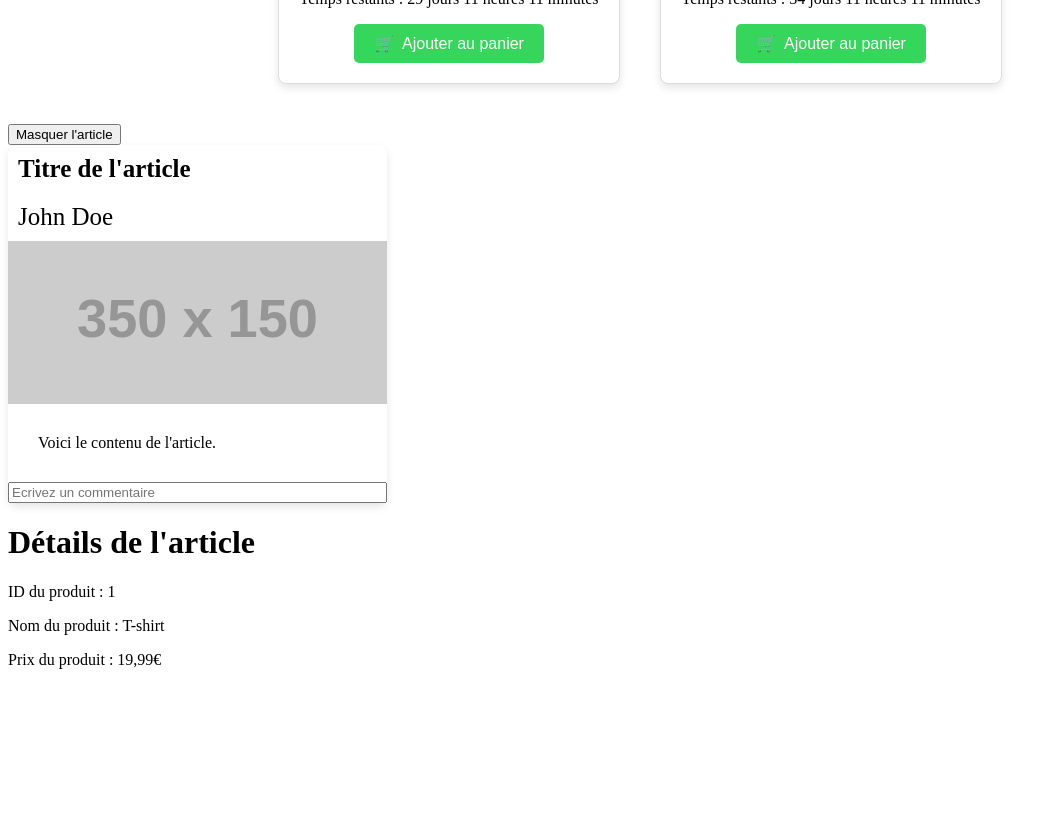
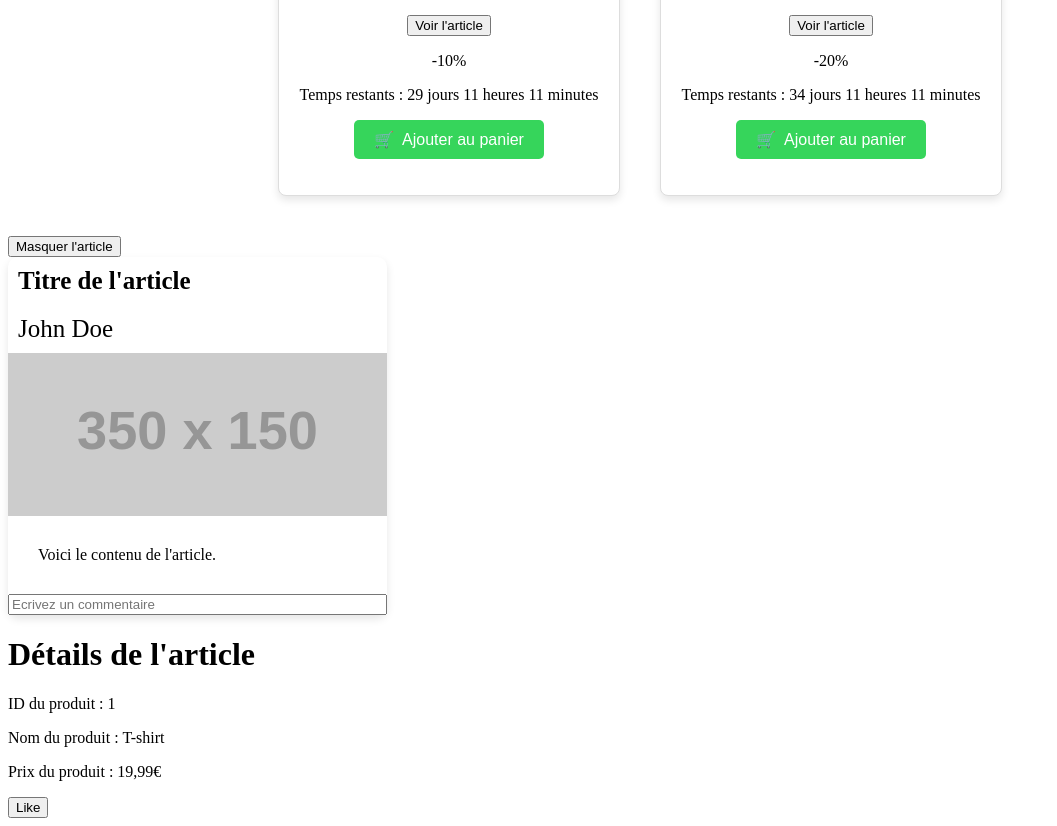
Before and after one commit to cassiopeelaurie/wild-blog, an Angular app: page / in a window 1280 px wide. Shown: the part 2500-3326 px from the top of the page, without its empty margins (0-1057 px from the left). Before the commit the page ends 3185 px from the top, so only its background shows below. Built offline with nearby package versions, Linux system fonts and the light colour scheme.

Commit message:
Angular 09 : Output & EventEmitter from article to catalog

```diff
--- a/src/app/article/article.component.html
+++ b/src/app/article/article.component.html
@@ -20,3 +20,4 @@
   <p>Nom du produit : {{childData.name}}</p>
   <p>Prix du produit : {{childData.price}}</p>
 </div>
+<button (click)="triggerOutput()">Like</button>
--- a/src/app/article/article.component.ts
+++ b/src/app/article/article.component.ts
@@ -1,5 +1,5 @@
 import { CommonModule } from '@angular/common';
-import { Component, Input } from '@angular/core';
+import { Component, Input, Output, EventEmitter } from '@angular/core';
 import { FormsModule } from '@angular/forms';
 import { Product } from '../catalog/catalog.component';
 
@@ -12,6 +12,11 @@ import { Product } from '../catalog/catalog.component';
 })
 export class ArticleComponent {
   @Input() childData: Product | null = null;
+  @Output() dataEmitFromChild: EventEmitter<string> = new EventEmitter<string>();
+
+  triggerOutput() {
+    this.dataEmitFromChild.emit("L'article vient d'être liké");
+  }
 
   article: Article = {
     title: 'Titre de l\'article',
--- a/src/app/catalog/catalog.component.html
+++ b/src/app/catalog/catalog.component.html
@@ -22,7 +22,8 @@
                 <p>{{ noPromoMessage(product) }}</p>
             }
             <button (click)="addToCart(product)" class="button-add">Ajouter au panier</button>
+            <p>{{myProperty}}</p>
         </div>
     }
 </div>
-<app-article [childData]="parentData"></app-article>
+<app-article [childData]="parentData" (dataEmitFromChild)="onReceiveDataFromChild($event)"></app-article>
--- a/src/app/catalog/catalog.component.ts
+++ b/src/app/catalog/catalog.component.ts
@@ -68,6 +68,12 @@ export class Product {
 export class CatalogComponent {
 parentData: Product | null = null;
 
+myProperty: string = '';
+
+onReceiveDataFromChild(valueReceived: string) {
+  this.myProperty = valueReceived;
+}
+
   products: Product[] = [];
 
   constructor(private cartService: CartService, private productService: ProductService, private router: Router) {
```
